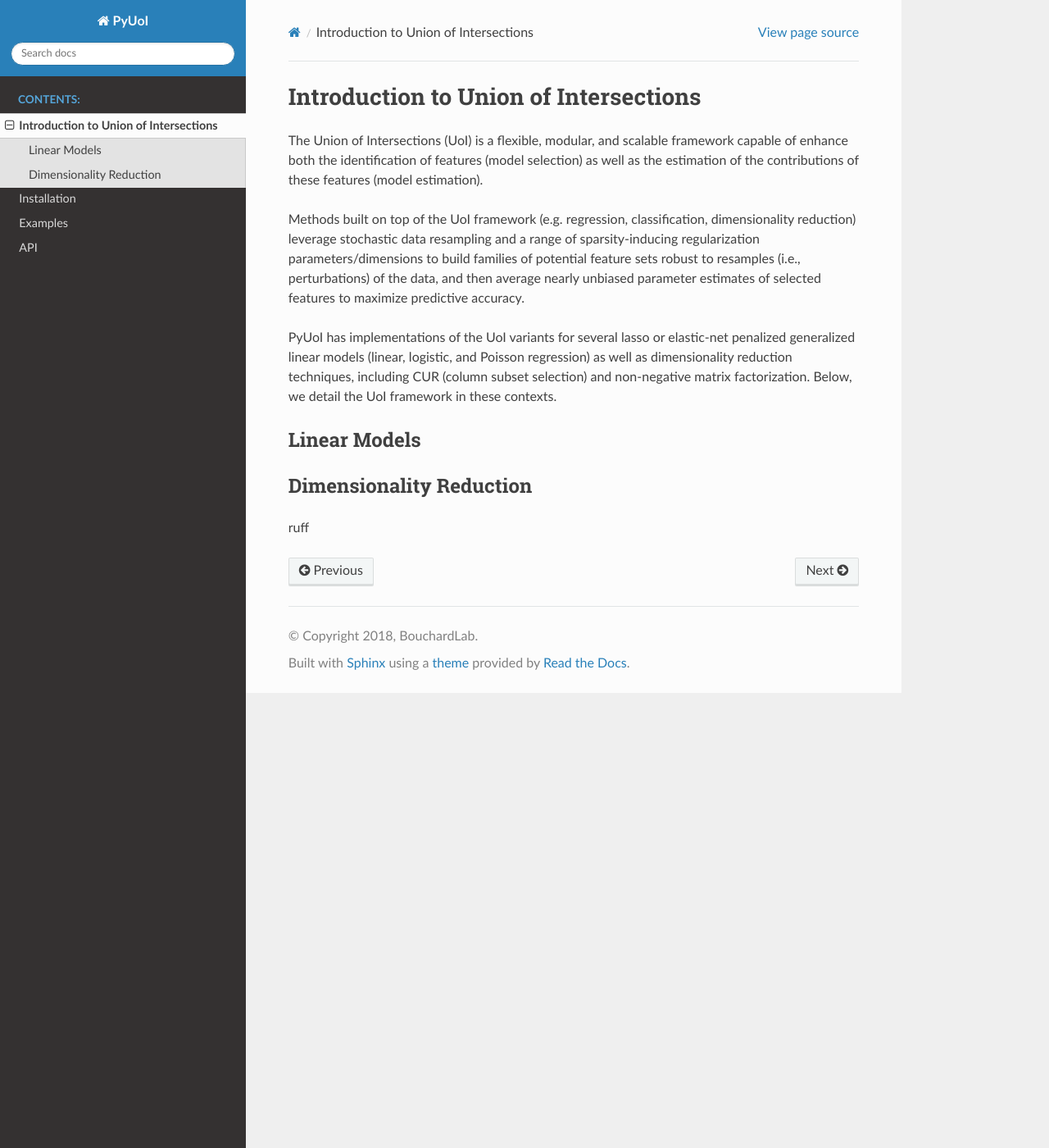
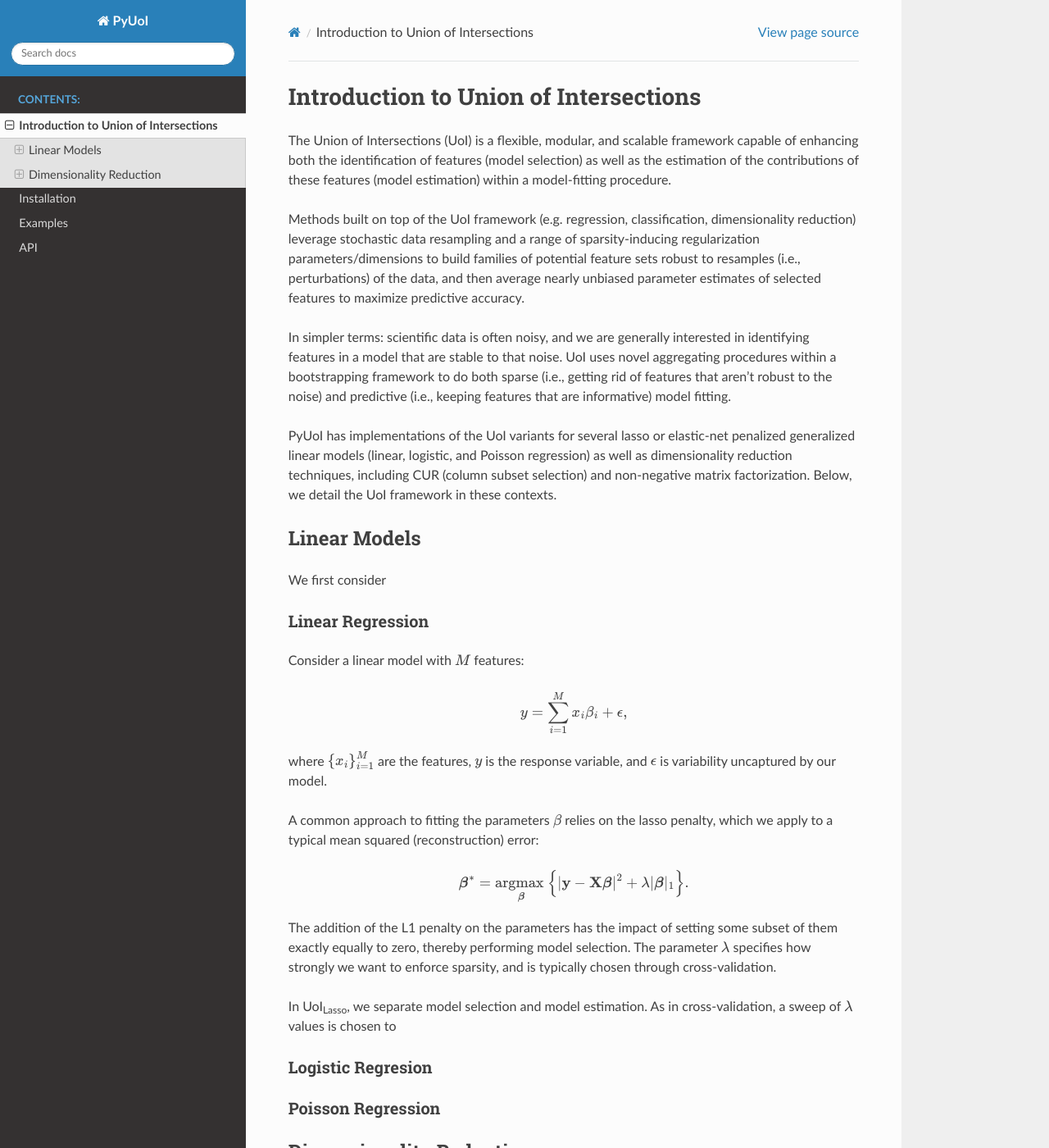
Before and after one commit to BouchardLab/pyuoi, a Sphinx documentation site: the page built from docs/source/introduction.rst, in a window 1280 px wide and 1400 px high. Shown: the whole window at 82% size. Built offline with Sphinx 7.4.7 and the Read the Docs theme 2.0.0, drawn with Linux system fonts in a browser that asks for light colours; some of the changed text lies outside the part shown.

```diff
--- a/docs/source/index.rst
+++ b/docs/source/index.rst
@@ -47,7 +47,7 @@ Further details on the UoI framework can be found in [Bouchard2017]_ and
 
 
 Indices and tables
-==================
+------------------
 
 * :ref:`genindex`
 * :ref:`modindex`
--- a/docs/source/introduction.rst
+++ b/docs/source/introduction.rst
@@ -5,9 +5,9 @@ Introduction to Union of Intersections
 ======================================
 
 The Union of Intersections (UoI) is a flexible, modular, and scalable framework
-capable of enhance both the identification of features (model selection) as
+capable of enhancing both the identification of features (model selection) as
 well as the estimation of the contributions of these features
-(model estimation).
+(model estimation) within a model-fitting procedure.
 
 Methods built on top of the UoI framework (e.g. regression, classification,
 dimensionality reduction) leverage stochastic data resampling and a range of
@@ -15,6 +15,12 @@ sparsity-inducing regularization parameters/dimensions to build families of
 potential feature sets robust to resamples (i.e., perturbations) of the data,
 and then average nearly unbiased parameter estimates of selected features to
 maximize predictive accuracy.
+
+In simpler terms: scientific data is often noisy, and we are generally
+interested in identifying features in a model that are stable to that noise.
+UoI uses novel aggregating procedures within a bootstrapping framework to do
+both sparse (i.e., getting rid of features that aren't robust to the noise)
+and predictive (i.e., keeping features that are informative) model fitting.
 
 PyUoI has implementations of the UoI variants for several lasso or
 elastic-net penalized generalized linear models (linear, logistic, and Poisson
@@ -25,6 +31,56 @@ detail the UoI framework in these contexts.
 Linear Models
 -------------
 
+We first consider
+
+Linear Regression
+^^^^^^^^^^^^^^^^^
+
+Consider a linear model with :math:`M` features:
+
+.. math::
+
+    \begin{align}
+        y &= \sum_{i=1}^{M} x_i \beta_i + \epsilon,
+    \end{align}
+
+where :math:`\left\{ x_i \right\}_{i=1}^M` are the features, :math:`y` is the
+response variable, and :math:`\epsilon` is variability uncaptured by our model.
+
+A common approach to fitting the parameters :math:`\beta` relies on the lasso
+penalty, which we apply to a typical mean squared (reconstruction) error:
+
+.. math::
+
+    \begin{align}
+        \boldsymbol{\beta}^* &= \underset{\boldsymbol{\beta}}{\text{argmax }}
+        \Big\{
+        |\mathbf{y} - \mathbf{X} \boldsymbol{\beta}|^2 +
+        \lambda |\boldsymbol{\beta}|_1
+        \Big\}.
+    \end{align}
+
+The addition of the L1 penalty on the parameters has the impact of setting some
+subset of them exactly equally to zero, thereby performing model selection. The
+parameter :math:`\lambda` specifies how strongly we want to enforce sparsity,
+and is typically chosen through cross-validation.
+
+In UoI\ :sub:`Lasso`, we separate model selection and model estimation. As in
+cross-validation, a sweep of :math:`\lambda` values is chosen to
+
+
+Logistic Regresion
+^^^^^^^^^^^^^^^^^^
+
+
+Poisson Regression
+^^^^^^^^^^^^^^^^^^
+
 Dimensionality Reduction
 ------------------------
-ruff
+
+CUR Decomposition (Column Subset Selection)
+^^^^^^^^^^^^^^^^^^^^^^^^^^^^^^^^^^^^^^^^^^^
+
+Non-negative Matrix Factorization
+^^^^^^^^^^^^^^^^^^^^^^^^^^^^^^^^^
```
Also changed, not shown: docs/source/examples.rst (+39 -1 lines), 1 other file.
